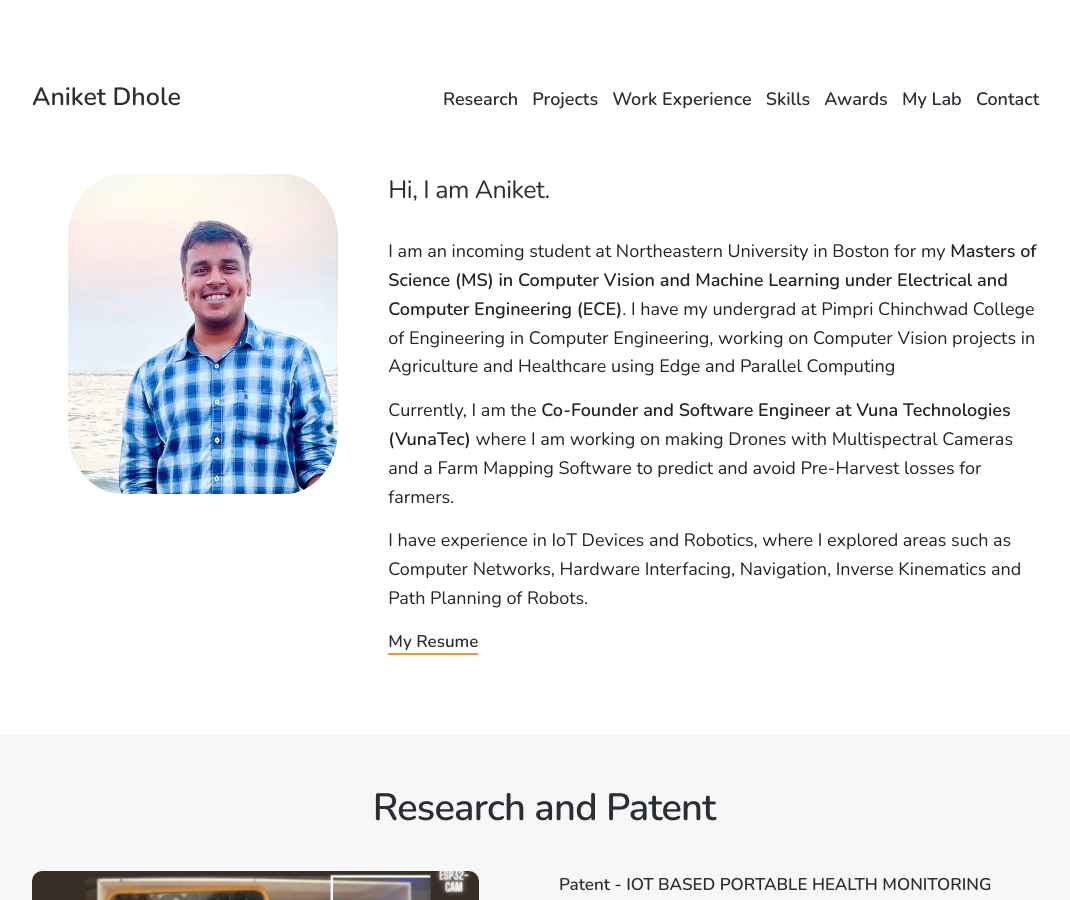
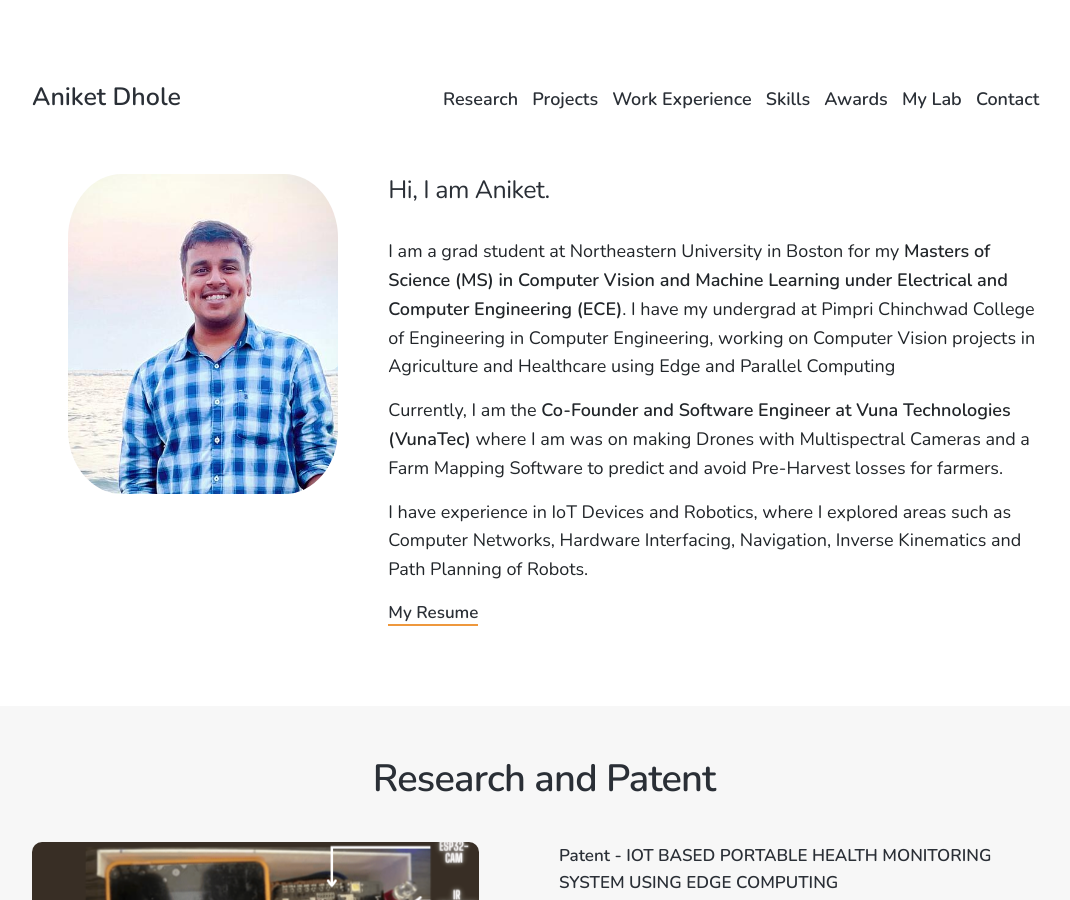
Before and after one commit to aniketdhole07/web, a Jekyll site: the page built from index.html, in a window 1280 px wide and 900 px high. Shown: the whole window, without its empty margins (96-1166 px from the left). Built offline with Jekyll 4.4.1, drawn with Linux system fonts in a browser that asks for light colours; nearby versions of some CDN libraries; the list of posts is cut into pages by our own code.

Commit message:
Update index.html

```diff
--- a/index.html
+++ b/index.html
@@ -15,13 +15,13 @@
         <div class="col-lg-8 col-sm-12 about">
             <h3>Hi, I am Aniket.</h3>
             </br>
-            <p class="about_text"> I am an incoming student at Northeastern University in Boston for my <b>Masters of Science (MS) in Computer Vision and Machine Learning under Electrical and Computer Engineering (ECE)</b>. I have my undergrad at Pimpri Chinchwad College of Engineering in Computer Engineering, working on Computer Vision projects in Agriculture and Healthcare using Edge and Parallel Computing</p>
+            <p class="about_text"> I am a grad student at Northeastern University in Boston for my <b>Masters of Science (MS) in Computer Vision and Machine Learning under Electrical and Computer Engineering (ECE)</b>. I have my undergrad at Pimpri Chinchwad College of Engineering in Computer Engineering, working on Computer Vision projects in Agriculture and Healthcare using Edge and Parallel Computing</p>
 
-            <p>Currently, I am the <b>Co-Founder and Software Engineer at Vuna Technologies (VunaTec)</b> where I am working on making Drones with Multispectral Cameras and a Farm Mapping Software to predict and avoid Pre-Harvest losses for farmers.</p>
+            <p>Currently, I am the <b>Co-Founder and Software Engineer at Vuna Technologies (VunaTec)</b> where I am was on making Drones with Multispectral Cameras and a Farm Mapping Software to predict and avoid Pre-Harvest losses for farmers.</p>
 
             <p> I have experience in IoT Devices and Robotics, where I explored areas such as Computer Networks, Hardware Interfacing, Navigation, Inverse Kinematics and Path Planning of Robots.</p>
 
-            <h6><a class="highlight_link" href="https://drive.google.com/file/d/1-u581PQIuQ_KUQut-Jm0u8N0u8aO8FPZ/view?usp=sharing">My Resume</a></h6>
+            <h6><a class="highlight_link" href="https://drive.google.com/file/d/1odTSYCA2K5KwPNTq7SQELBVfMj8zS59P/view?usp=sharing">My Resume</a></h6>
 
         </div>
     </div>
```
